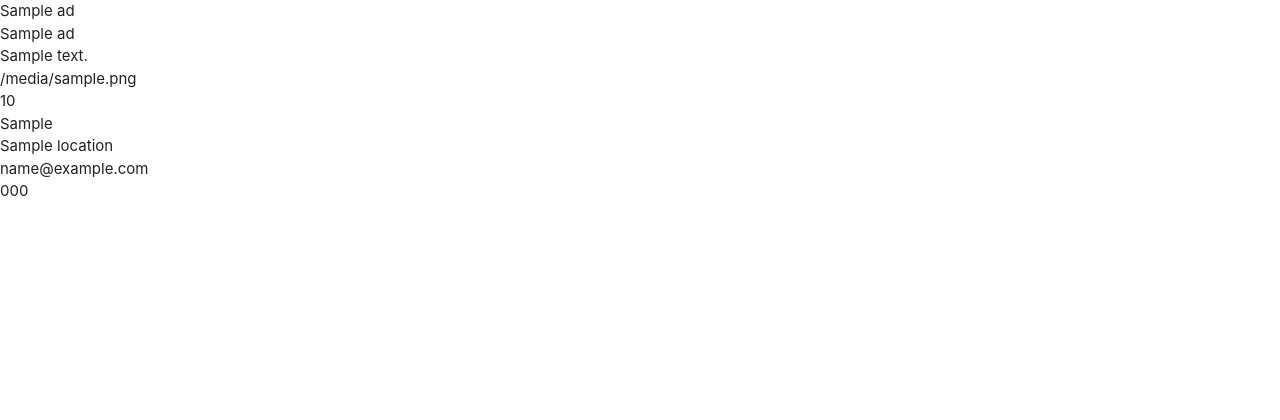
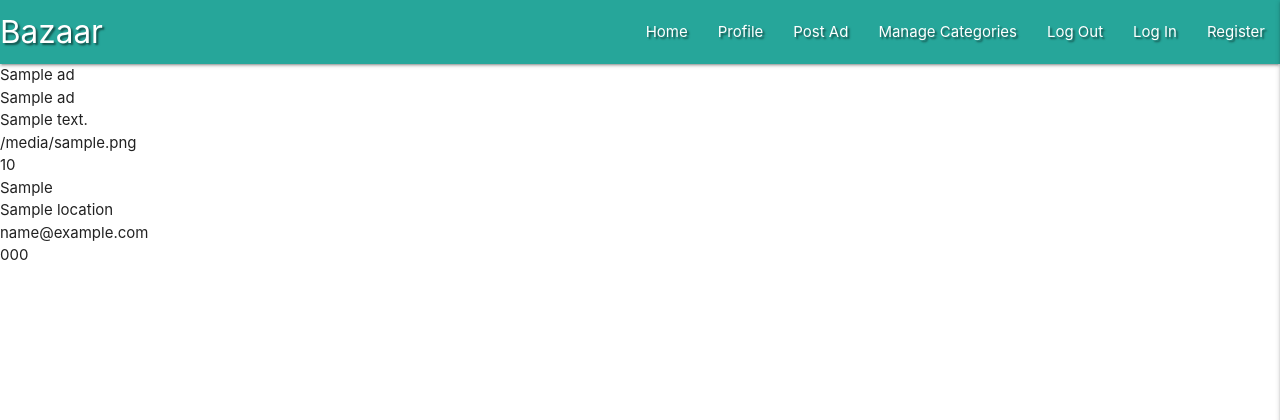
Before and after one commit to Kiran6248/MS3-bazaar, a Flask app: page / in a window 1280 px wide. Shown: the top 420 px of the page. Run offline with Flask 2, Linux system fonts and the light colour scheme; a database or web service that is not in the repository returns one stand-in record (values such as "Sample title"); some libraries are stand-ins or nearby versions.

Commit message:
Add Materialize Navbar and Sidenav

```diff
--- a/static/css/style.css
+++ b/static/css/style.css
@@ -0,0 +1,5 @@
+@import url('https://fonts.googleapis.com/css2?family=Roboto+Slab&display=swap');
+
+.text-shadow {
+    text-shadow: 2px 2px 2px rgba(0,0,0,0.5);
+}
--- a/static/js/script.js
+++ b/static/js/script.js
@@ -0,0 +1,3 @@
+$(document).ready(function(){
+    $(".sidenav").sidenav({edge: "right"});
+  });
--- a/templates/base.html
+++ b/templates/base.html
@@ -13,6 +13,38 @@
 </head>
 <body>
 
+    <header>
+        <!--navbar is referred from the mini project in backend development-->
+        <!--top navbar-->
+        <nav class="nav-extended text-shadow teal lighten-1">
+            <div class="nav-wrapper">
+                <a href="{{ url_for('get_ads') }}" class="brand-logo">Bazaar</a>
+                <a href="#" data-target="mobile-demo" class="sidenav-trigger right"><i class="fas fa-bars"></i></a>
+                <ul class="right hide-on-med-and-down">
+                    <li><a href="{{ url_for('get_ads') }}">Home</a></li>
+                    <li><a href="#">Profile</a></li>
+                    <li><a href="#">Post Ad</a></li>
+                    <li><a href="#">Manage Categories</a></li>
+                    <li><a href="#">Log Out</a></li>
+                    <li><a href="#">Log In</a></li>
+                    <li><a href="#">Register</a></li>
+                </ul>
+            </div>
+        </nav>
+
+        <!--mobile sidenav-->
+        <ul class="sidenav" id="mobile-demo">
+            <li><h4 class="center-align teal-text text-lighten-1">Bazaar</h4></li>
+            <li><a href="{{ url_for('get_ads') }}">Home</a></li>
+            <li><a href="#">Profile</a></li>
+            <li><a href="#">Post Ad</a></li>
+            <li><a href="#">Manage Categories</a></li>
+            <li><a href="#">Log Out</a></li>
+            <li><a href="#">Log In</a></li>
+            <li><a href="#">Register</a></li>
+        </ul>
+    </header>
+
     {% block content %}
     {% endblock %}
 
```
Also changed, not shown: README.md.
